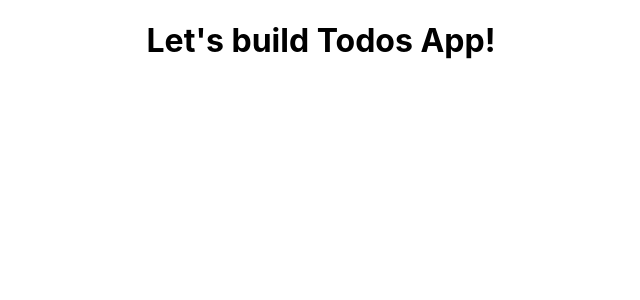
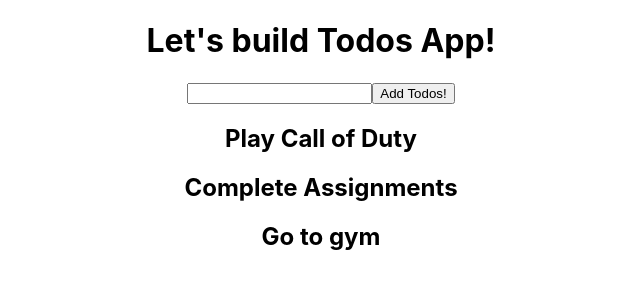
Before and after one commit to Swarga-codes/MarkusTodos, a React (Create React App) app: page / in a window 1280 px wide. Shown: the top 300 px of the page, without its empty margins (319-959 px from the left). Built offline with nearby package versions, Linux system fonts and the light colour scheme.

Commit message:
adding todos functionality done

```diff
--- a/src/App.js
+++ b/src/App.js
@@ -1,9 +1,27 @@
+import { useState } from 'react';
 import './App.css';
+import TodoList from './TodoList';
 
 function App() {
+  const[todos,setTodos]=useState(['Play Call of Duty','Complete Assignments','Go to gym']);
+  const[input,setInput]=useState('');
+  const addTodos = (e)=>{
+    setTodos([...todos,input]);
+    setInput('');
+  }
   return (
     <div className="App">
       <h1>Let's build Todos App!</h1>
+      <input type="text" value={input} onChange={(e)=> setInput(e.target.value)}/>
+      <button onClick={addTodos}> Add Todos!</button>
+      <div className="todo_lists">
+      {todos.map((todo,idx)=>(
+
+      <TodoList todo={todo} key={idx}/>
+
+      ))
+      }
+      </div>
     </div>
   );
 }
--- /dev/null
+++ b/src/TodoList.jsx
@@ -0,0 +1,11 @@
+import React from 'react'
+
+function TodoList({todo}) {
+  return (
+    <div className='todos'>
+    <h2>{todo}</h2>
+    </div>
+  )
+}
+
+export default TodoList
```
